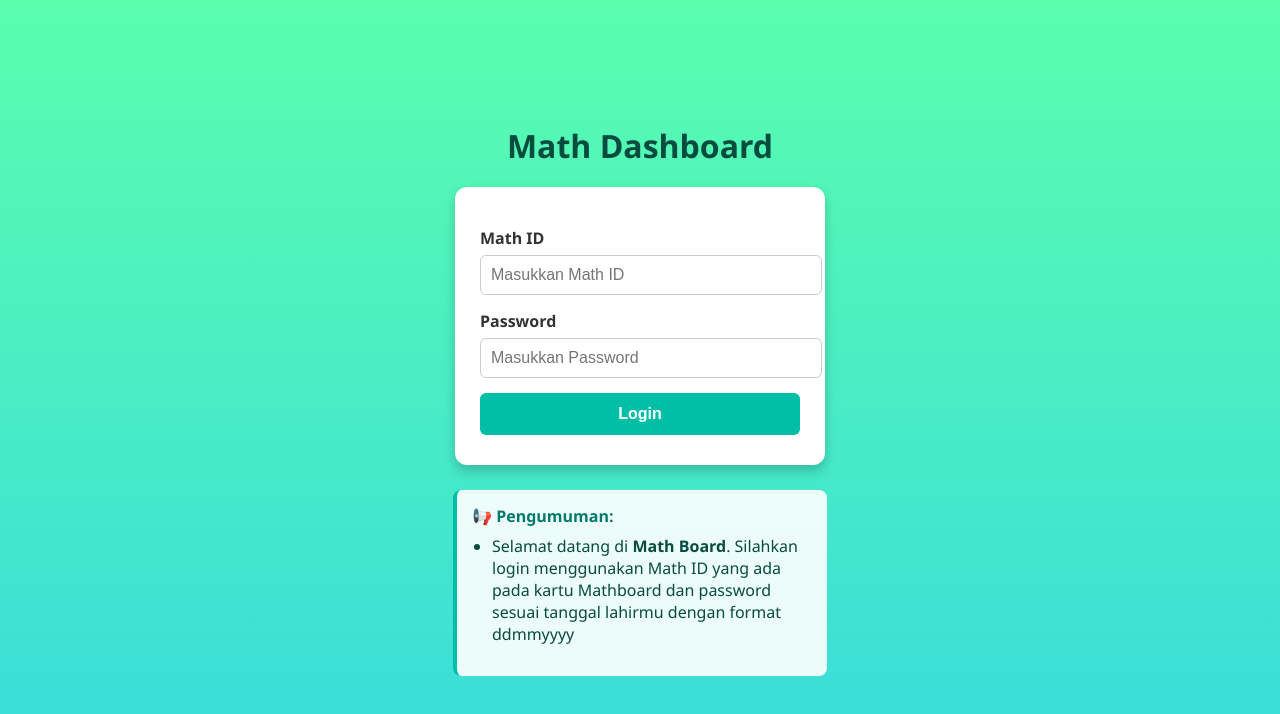
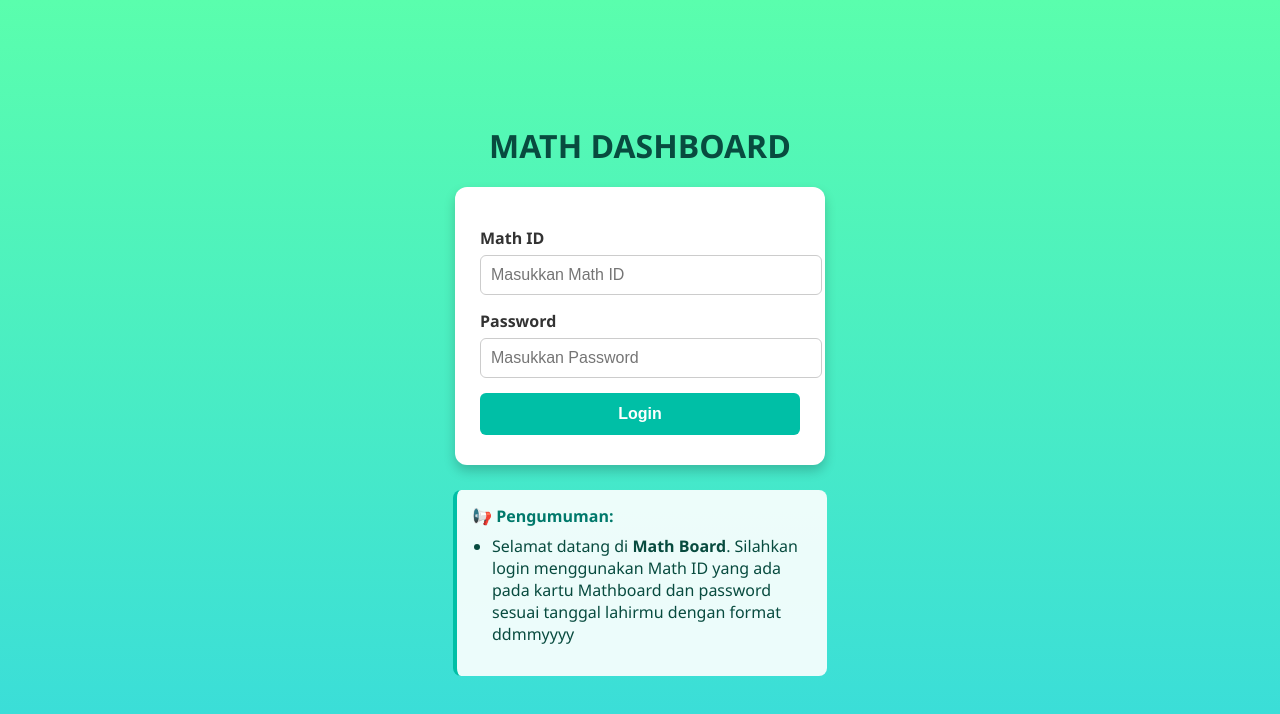
Before and after one commit to justyassir/mathboardTU, a plain HTML site: page index.html in a window 1280 px wide. Drawn offline with Linux system fonts and the light colour scheme.

Commit message:
index.html

```diff
--- a/index.html
+++ b/index.html
@@ -3,7 +3,7 @@
 <head>
   <meta charset="UTF-8" />
   <meta name="viewport" content="width=device-width, initial-scale=1.0"/>
-  <title>Math Dashboard</title>
+  <title>MATH DASHBOARD</title>
   <style>
     body {
       margin: 0;
@@ -95,7 +95,7 @@
   </style>
 </head>
 <body>
-  <div class="title">Math Dashboard</div>
+  <div class="title">MATH DASHBOARD</div>
 
   <div class="login-box">
     <div id="error"></div>
```
